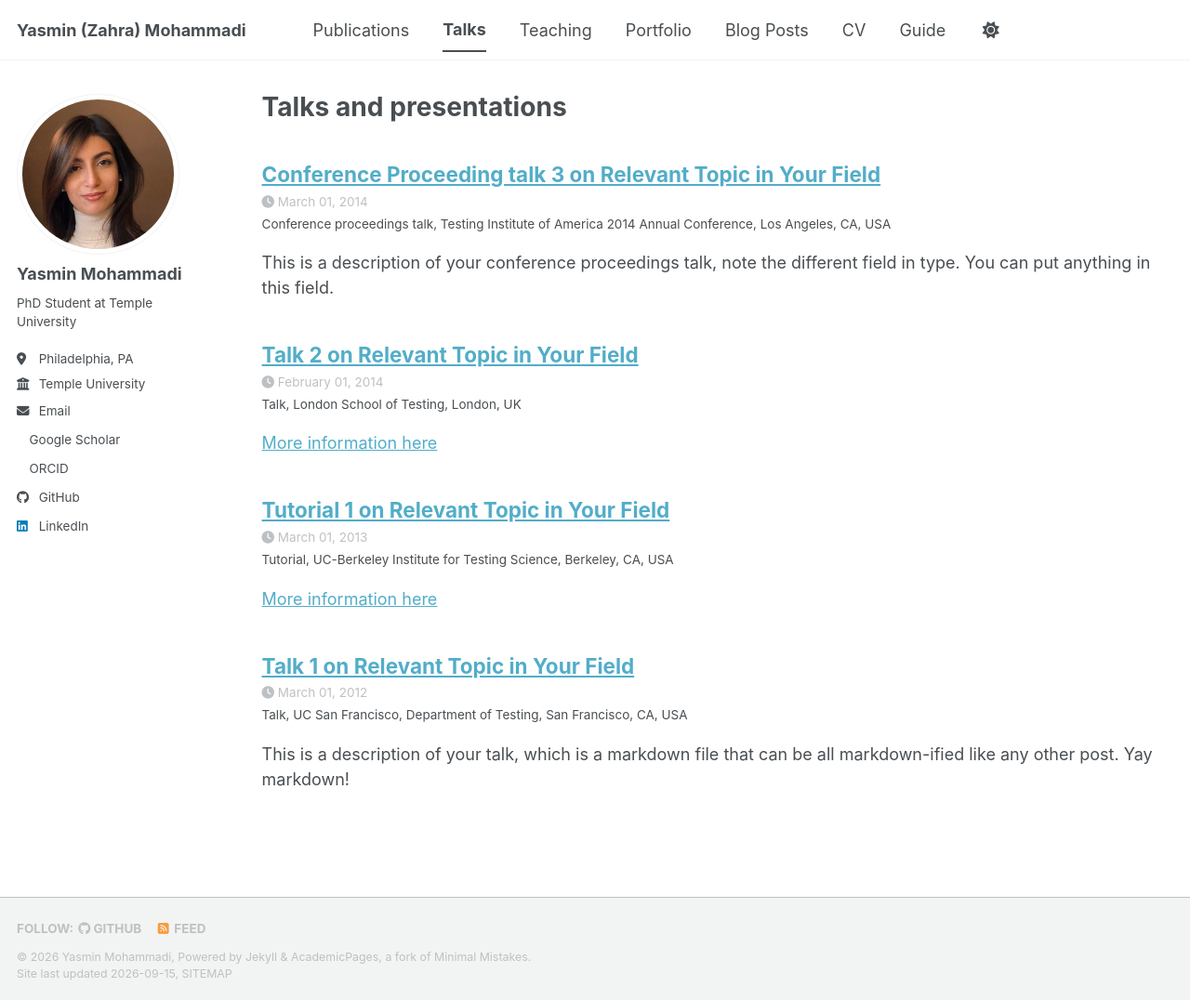
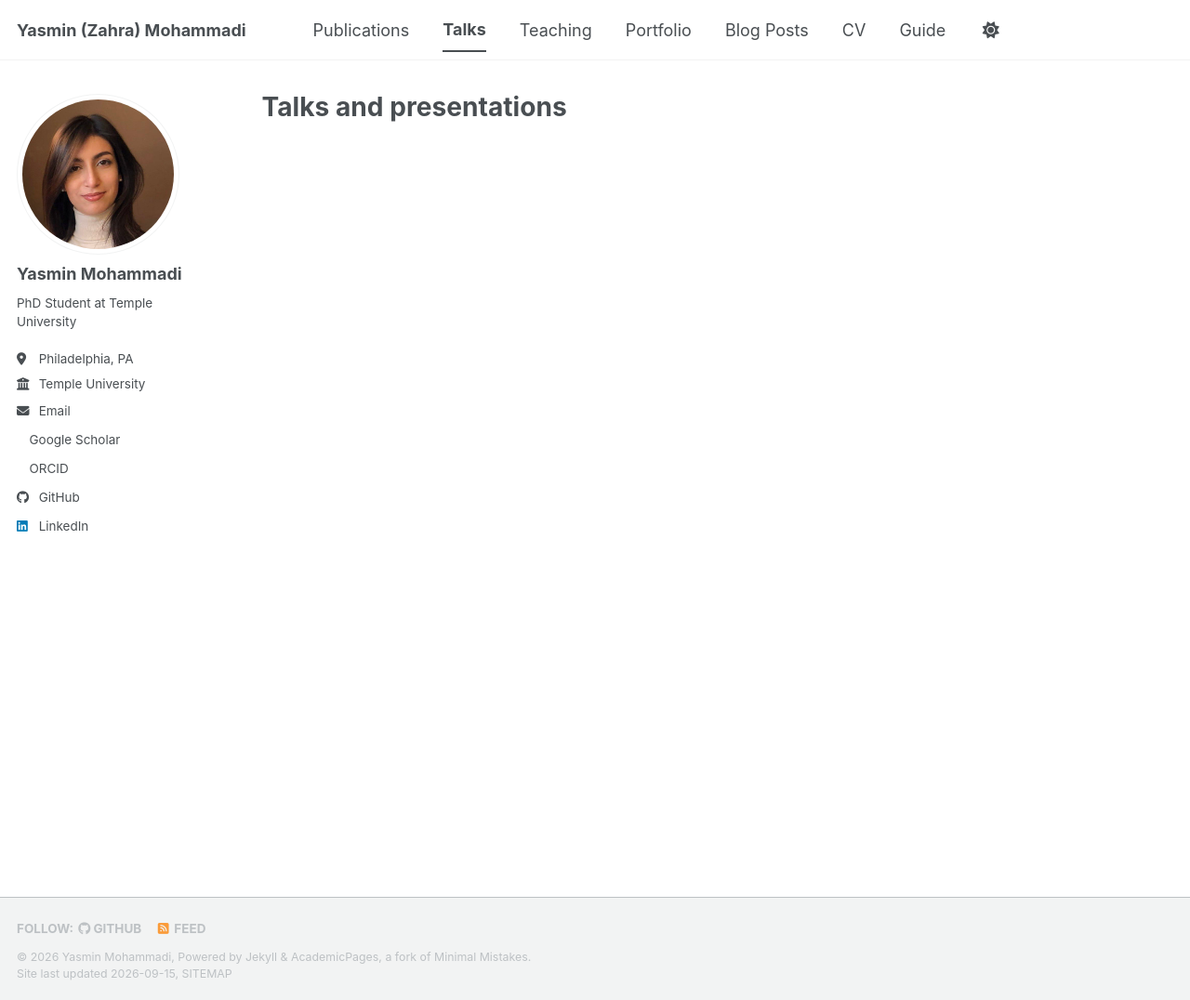
Before and after one commit to YasmeanMohammadi/YasmeanMohammadi.github.io, a Jekyll site: the page built from _pages/talks.html, in a window 1280 px wide and 1076 px high. Shown: the whole window at 93% size. Built offline with Jekyll 4.4.1, drawn with Linux system fonts in a browser that asks for light colours; a style sheet for code colours, icons or effects is not loaded.

```diff
--- a/_config.yml
+++ b/_config.yml
@@ -86,8 +86,6 @@ author:
 publication_category:
   accepted:
     title: 'Accepted Publications'
-  under_review:
-    title: 'Manuscripts Under Review'
 
 # Site Settings
 teaser                   :  # filename of teaser fallback teaser image placed in /images/ for social media previews
--- a/_talks/2012-03-01-talk-1.md
+++ /dev/null
@@ -1,11 +0,0 @@
----
-title: "Talk 1 on Relevant Topic in Your Field"
-collection: talks
-type: "Talk"
-permalink: /talks/2012-03-01-talk-1
-venue: "UC San Francisco, Department of Testing"
-date: 2012-03-01
-location: "San Francisco, CA, USA"
----
-
-This is a description of your talk, which is a markdown file that can be all markdown-ified like any other post. Yay markdown!
--- a/_talks/2013-03-01-tutorial-1.md
+++ /dev/null
@@ -1,13 +0,0 @@
----
-title: "Tutorial 1 on Relevant Topic in Your Field"
-collection: talks
-type: "Tutorial"
-permalink: /talks/2013-03-01-tutorial-1
-venue: "UC-Berkeley Institute for Testing Science"
-date: 2013-03-01
-location: "Berkeley, CA, USA"
----
-
-[More information here](http://exampleurl.com)
-
-This is a description of your tutorial, note the different field in type. This is a markdown files that can be all markdown-ified like any other post. Yay markdown!
--- a/_talks/2014-02-01-talk-2.md
+++ /dev/null
@@ -1,13 +0,0 @@
----
-title: "Talk 2 on Relevant Topic in Your Field"
-collection: talks
-type: "Talk"
-permalink: /talks/2014-02-01-talk-2
-venue: "London School of Testing"
-date: 2014-02-01
-location: "London, UK"
----
-
-[More information here](http://example2.com)
-
-This is a description of your talk, which is a markdown files that can be all markdown-ified like any other post. Yay markdown!
--- a/_talks/2014-03-01-talk-3.md
+++ /dev/null
@@ -1,11 +0,0 @@
----
-title: "Conference Proceeding talk 3 on Relevant Topic in Your Field"
-collection: talks
-type: "Conference proceedings talk"
-permalink: /talks/2014-03-01-talk-3
-venue: "Testing Institute of America 2014 Annual Conference"
-date: 2014-03-01
-location: "Los Angeles, CA, USA"
----
-
-This is a description of your conference proceedings talk, note the different field in type. You can put anything in this field.
```
Also changed, not shown: _pages/about.md (+0 -1 lines).
